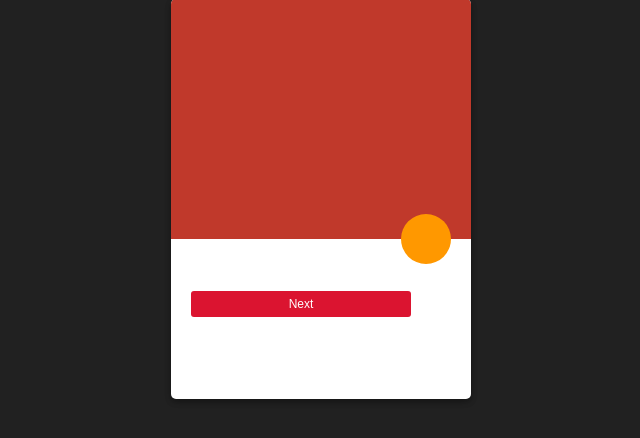
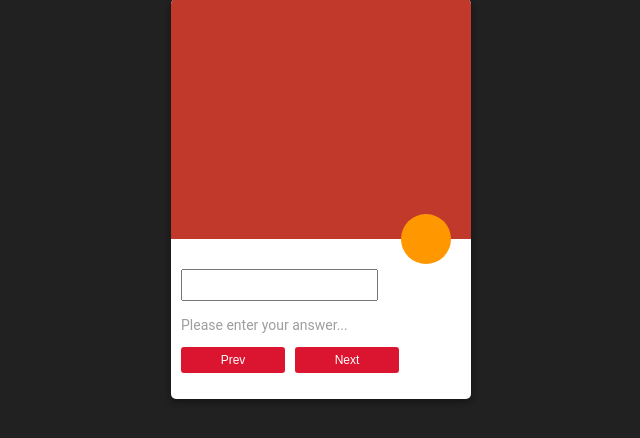
Before and after one commit to vinhsuhi/VocabLearningTool, a Flask app: template templates/home.html in a window 1280 px wide. Shown: the part 263-701 px from the top of the page, without its empty margins (319-959 px from the left). Run offline with Flask 2, Linux system fonts and the light colour scheme; the template is opened without the code that fills it, so the values that code supplies are empty.

Commit message:
user can answer in vietnamese

```diff
--- a/statics/css/style.css
+++ b/statics/css/style.css
@@ -418,7 +418,7 @@ body {
 .card .info {
 	width: calc(100% - 40px);
 	height: calc(40% - 80px);
-	padding: 40px 20px;
+	padding: 30px 10px 30px 10px;
 	color: #9e9e9e;
 }
 
@@ -448,3 +448,16 @@ body {
   margin: 4px 0px;
   cursor: pointer;
 }
+
+input {
+  padding: 6px 6px;
+  /* width: 300px; */
+  /* margin: 5px; */
+  /* width: 130px; */
+  /* margin-left: 30px; */
+  font-size: 14px;
+}
+
+#result-user {
+  padding: 8px 0px;
+}
--- a/statics/js/tool.js
+++ b/statics/js/tool.js
@@ -36,10 +36,11 @@
 //             `
 //     });
 var i = 0;
-function nextToWord(){
-    i++;
+function changeWord(m){
+    document.getElementById('vietnam-word').value = "";
+    i += parseInt(m);
     document.getElementById('eng-dict').innerHTML = vocab[i].eng;
-    document.getElementById('vn-dict').innerHTML = vocab[i].vn;
+    // document.getElementById('vn-dict').innerHTML = vocab[i].vn;
     // document.getElementById('audio-dict').setAttribute("src",'/static' + vocab[i].audio);
     var audios = document.getElementsByTagName('audio');
     var a;
@@ -49,3 +50,9 @@ function nextToWord(){
     document.getElementById(vocab[i].eng).style.display = "";
 
 }
+
+function checkWord(w){
+    console.log(vocab[i].vn);
+    document.getElementById('result-user').innerHTML = (w == vocab[i].vn) ? 'Good' : 'Vinh Oc Cho';
+    document.getElementById('result-user').style.color = (w == vocab[i].vn) ? '#2FB45A' : '#DB1430';
+}
--- a/templates/home.html
+++ b/templates/home.html
@@ -45,11 +45,19 @@
                 </div>
             </div>
             <div class="info">
-                <!-- <p>
-                    <input type="text" name="vn-word" id="vietnam-word">
-                </p> -->
-                <p class="counter" id="vn-dict">{{ vocabulary[0].vn }}<span class="unit"></span></p>
-                <button onclick="nextToWord()" class="btn">Next</button>
+                <div>
+                    <div style="padding-bottom: 6px;">
+                        <input type="text" name="vn-word" id="vietnam-word" oninput="checkWord(this.value)">
+                    </div>
+                    <div id="result-user">
+                        Please enter your answer...
+                    </div>
+                </div>
+                <!-- <p class="counter" id="vn-dict">{{ vocabulary[0].vn }}<span class="unit"></span></p> -->
+                <div style="display: grid; grid-template-columns: 40% 40%;grid-gap: 10px;">
+                    <button onclick="changeWord(-1)" class="btn">Prev</button>
+                    <button onclick="changeWord(1)" class="btn">Next</button>
+                </div>
             </div>
 
         </div>
```
